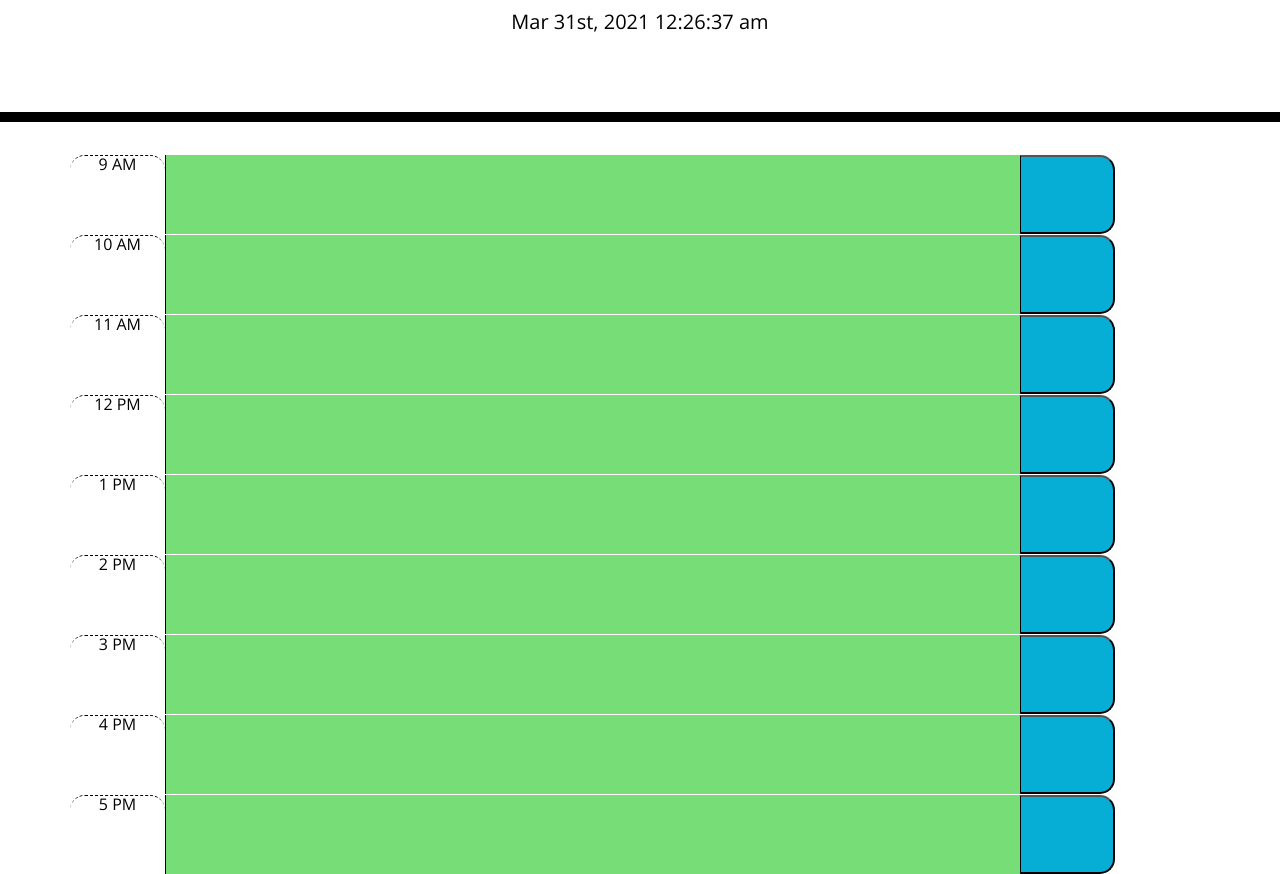
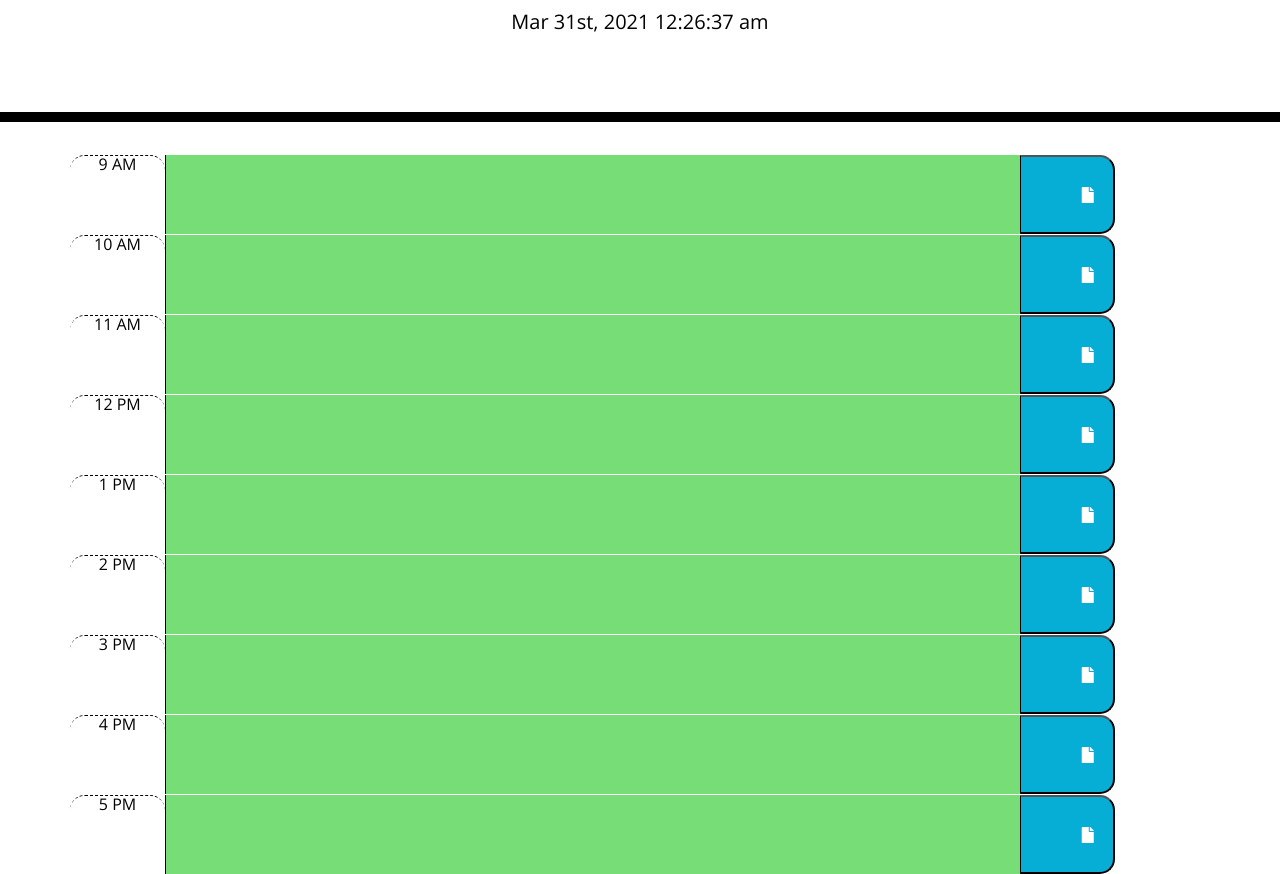
Before and after one commit to noahhelton98/dailyPlanner, a plain HTML site: page index.html in a window 1280 px wide. Shown: the part 182-1056 px from the top of the page. Drawn offline with nearby package versions, Linux system fonts and the light colour scheme.

Commit message:
Updated read me and added small save icon (wanna work on that more but running out of time)

```diff
--- a/assets/js/script.js
+++ b/assets/js/script.js
@@ -20,13 +20,9 @@ for (var i = 9; i < 18; i++){
 //THEN the saved events persist
 for (var i = 9; i < 18; i++){
     var retrievedNote = JSON.parse(localStorage.getItem(`${i}`));
-    console.log(retrievedNote)
-    if (retrievedNote.value == ''){
-        inputAreas[i-9][0].innerHTML = retrievedNote;
-    }else{
-        inputAreas[i-9][0].innerHTML =  retrievedNote;
+    inputAreas[i-9][0].innerHTML = retrievedNote;
 }
-}
+
 
 //Set the colors based on the current time
 for (var i = 0; i < inputAreas.length; i++){
--- a/index.html
+++ b/index.html
@@ -32,47 +32,65 @@
       <div class="row" id = '9'>
         <div class="col-1 hour time-block">9 AM</div>
         <textarea class="col-9"> </textarea>
-        <button class="col-1 saveBtn"></button>
+        <button class="col-1 saveBtn">
+          <i class="fas fa-file" ></i>
+        </button>
       </div>
       <div class="row" id = '10'>
         <div class="col-1 hour time-block" >10 AM</div>
         <textarea class="col-9" ></textarea>
-        <button class="col-1 saveBtn"></button>
+        <button class="col-1 saveBtn">
+          <i class="fas fa-file"></i>
+        </button>
       </div>
       <div class="row" id = '11'>
         <div class="col-1 hour time-block " >11 AM</div>
         <textarea class="col-9" ></textarea>
-        <button class="col-1 saveBtn"></button>
+        <button class="col-1 saveBtn">
+          <i class="fas fa-file"></i>
+        </button>
       </div>
       <div class="row" id = '12'>
         <div class="col-1 hour time-block ">12 PM</div>
         <textarea class="col-9" ></textarea>
-        <button class="col-1 saveBtn"></button>
+        <button class="col-1 saveBtn">
+          <i class="fas fa-file"></i>
+        </button>
       </div>
       <div class="row" id = '13'>
         <div class="col-1 hour time-block">1 PM</div>
         <textarea class="col-9" ></textarea>
-        <button class="col-1 saveBtn"></button>
+        <button class="col-1 saveBtn">
+          <i class="fas fa-file"></i>
+        </button>
       </div>
       <div class="row" id = '14'>
         <div class="col-1 hour time-block" >2 PM</div>
         <textarea class="col-9" ></textarea>
-        <button class="col-1 saveBtn"></button>
+        <button class="col-1 saveBtn">
+          <i class="fas fa-file"></i>
+        </button>
       </div>
       <div class="row" id = '15'>
         <div class="col-1 hour time-block " >3 PM</div>
         <textarea class="col-9" ></textarea>
-        <button class="col-1 saveBtn"></button>
+        <button class="col-1 saveBtn">
+          <i class="fas fa-file"></i>
+        </button>
       </div>
       <div class="row" id = '16'>
         <div class="col-1 hour time-block " >4 PM</div>
         <textarea class="col-9" ></textarea>
-        <button class="col-1 saveBtn"></button>
+        <button class="col-1 saveBtn">
+          <i class="fas fa-file"></i>
+        </button>
       </div>
       <div class="row" id = '17'>
         <div class="col-1 hour time-block" >5 PM</div>
         <textarea class="col-9" ></textarea>
-        <button class="col-1 saveBtn"></button>
+        <button class="col-1 saveBtn">
+          <i class="fas fa-file"></i>
+        </button>
       </div>
 
 
```
Also changed, not shown: assets/img/screenshot.png (added), 1 other file.
